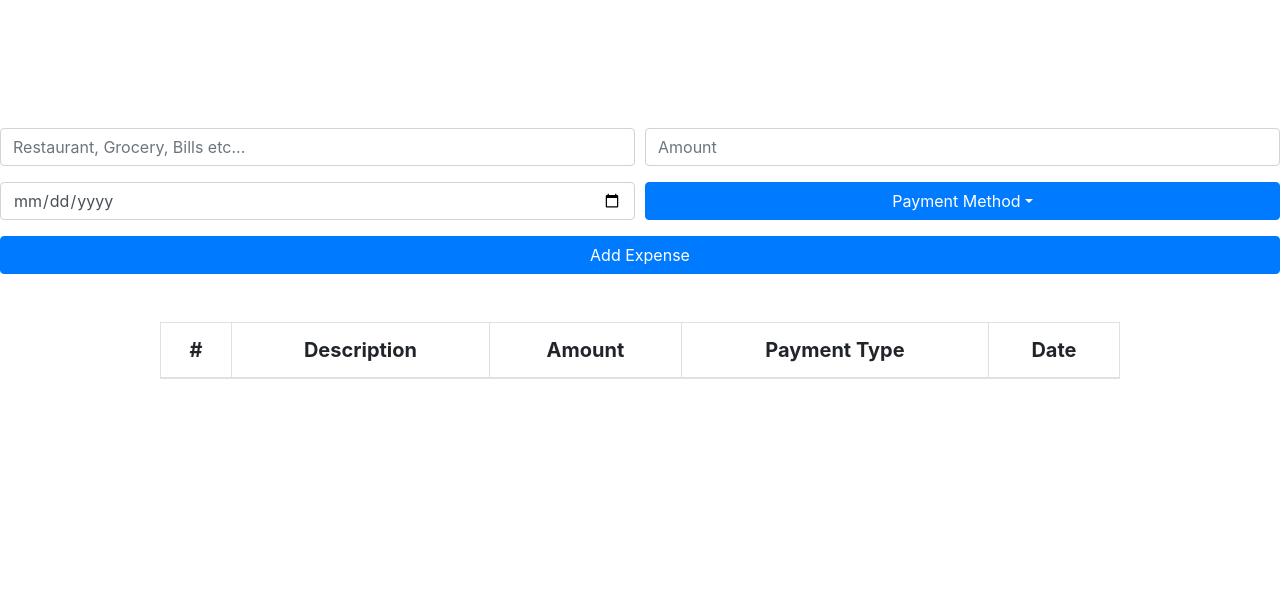
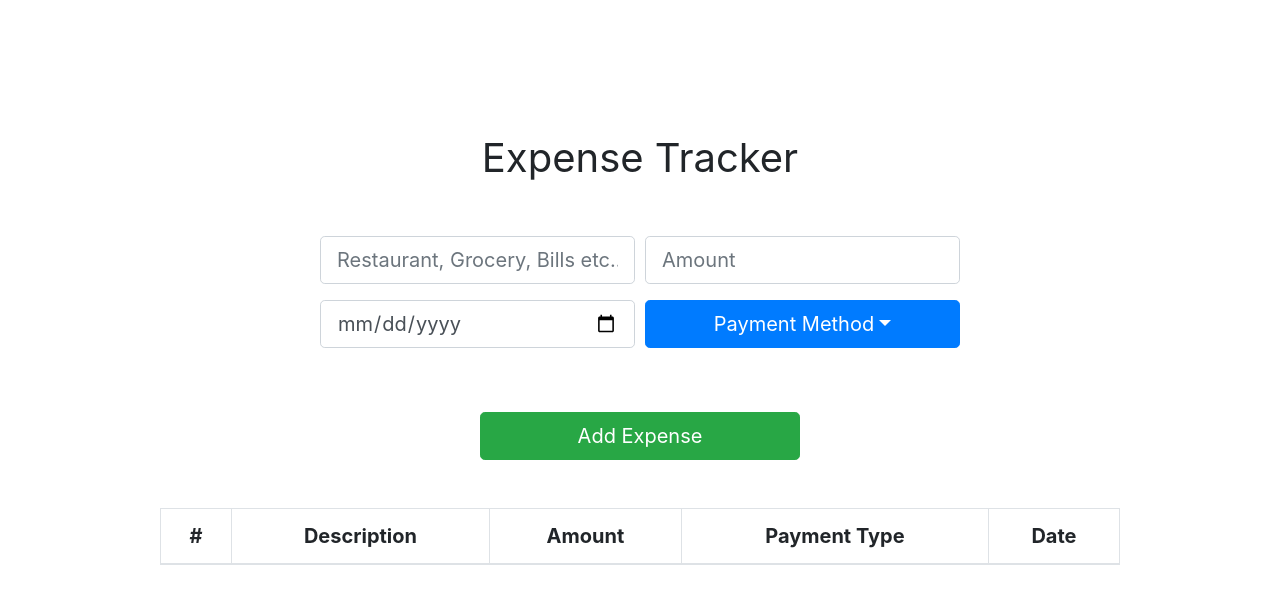
Before and after one commit to jonathanj101/expense-tracker-react, a React (Create React App) app: page / in a window 1280 px wide. Shown: the top 604 px of the page. Built offline with nearby package versions, Linux system fonts and the light colour scheme.

Commit message:
fixing sizing for inputs and butttons
fixing sizing for inputs and butttons

```diff
--- a/src/Components/UserInput.js
+++ b/src/Components/UserInput.js
@@ -3,19 +3,22 @@ import React from 'react'
 
 const UserInput = props => {
     return (
-        <form className='w-100'>
+        <form className='w-50 mx-auto'>
+            <div className="mb-5">
+                <p className="expense-title text-center">Expense Tracker</p>
+            </div>
             <div className="form-row">
                 <div className="form-group col-md-6">
                     <input
                         type="text"
-                        className="form-control"
+                        className="form-control form-control-lg"
                         id="description"
                         placeholder="Restaurant, Grocery, Bills etc..." />
                 </div>
                 <div className="form-group col-md-6">
                     <input
-                        type="text"
-                        className="form-control"
+                        type="number"
+                        className="form-control form-control-lg"
                         id="amount"
                         placeholder="Amount" />
                 </div>
@@ -24,14 +27,14 @@ const UserInput = props => {
                 <div className="form-group col-md-6">
                     <input
                         type="date"
-                        className="form-control"
+                        className="form-control form-control-lg"
                         id="date"
                         placeholder="Date of Expense" />
                 </div>
                 <div className="form-group col-md-6">
                     <div className="dropdown">
                         <button
-                            className="btn btn-primary btn-block dropdown-toggle"
+                            className="btn btn-primary btn-block btn-lg dropdown-toggle"
                             type="button"
                             id="dropdownMenu2"
                             data-toggle="dropdown"
@@ -62,7 +65,10 @@ const UserInput = props => {
                     </div>
                 </div>
             </div>
-            <button onClick={props.onSubmit} type="button" className="btn btn-primary btn-block">
+            <button
+                onClick={props.onSubmit}
+                type="button"
+                className="btn btn-success btn-block btn-lg  w-50 mx-auto mt-5">
                 Add Expense
             </button>
         </form >
```
